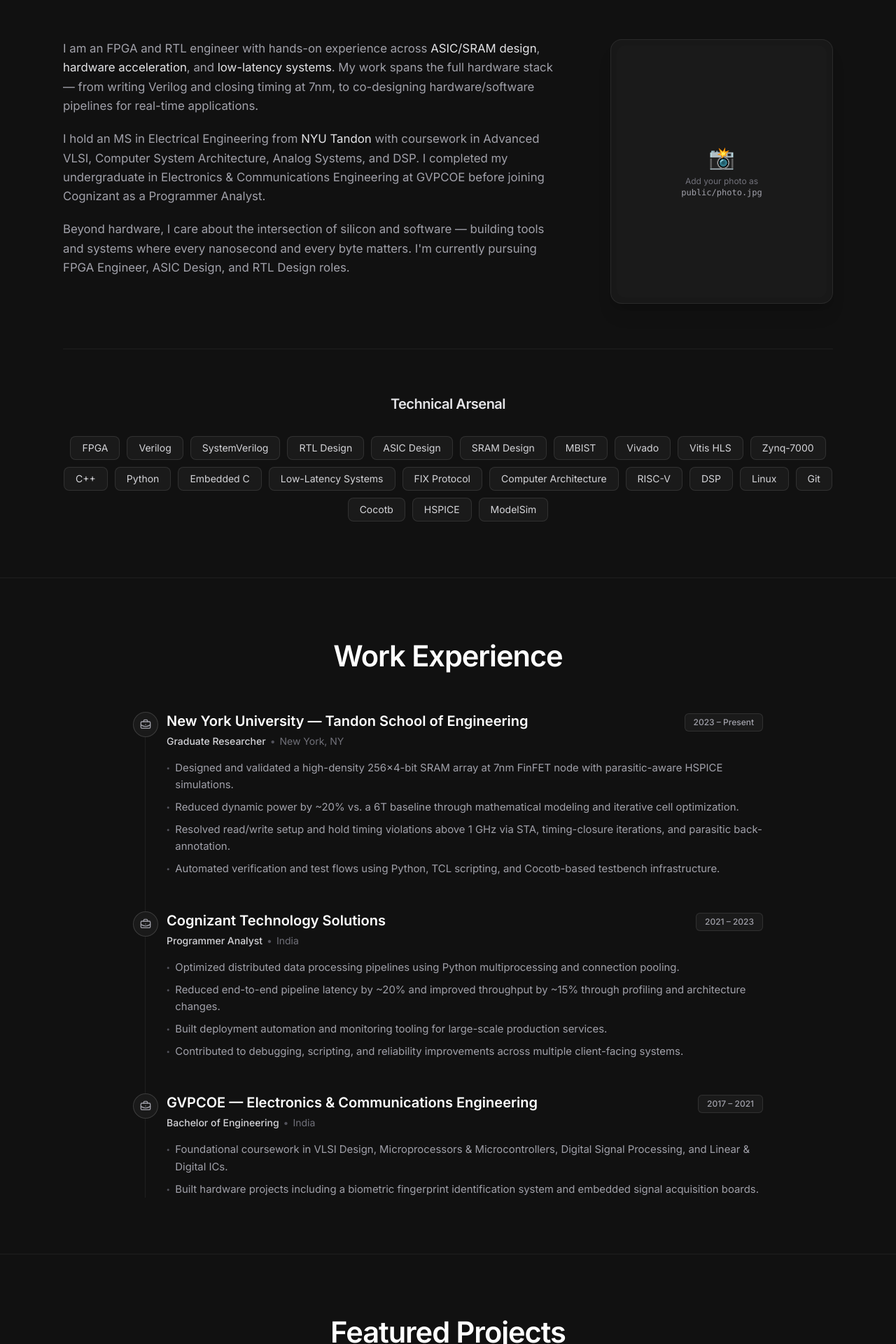
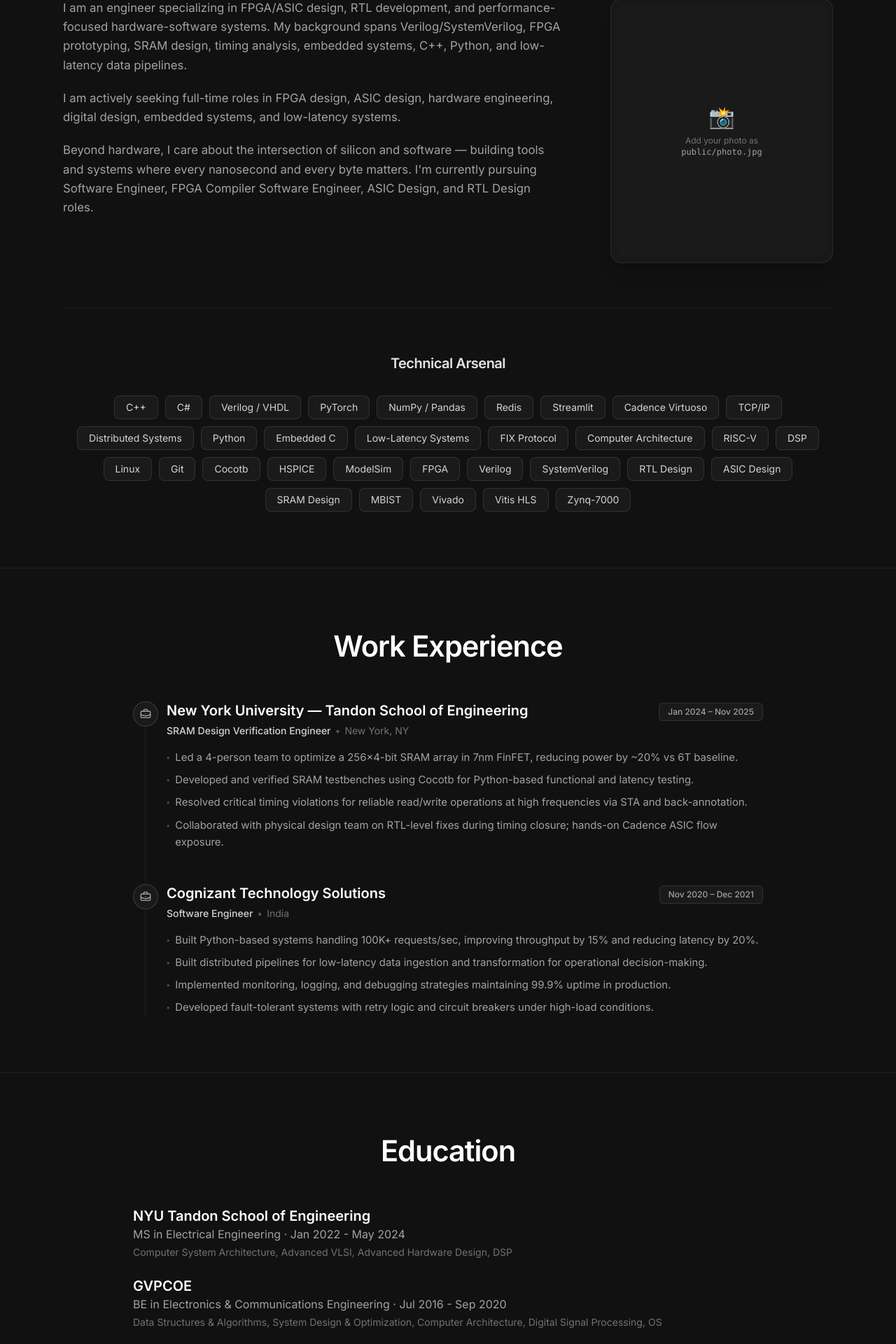
Before and after one commit to saulgoodman-bot/portfolio, a Next.js app: page / in a window 1280 px wide. Shown: the part 799-2719 px from the top of the page at 70% size. Built offline with nearby package versions, Linux system fonts and the light colour scheme.

Commit message:
Profile info

```diff
--- a/app/page.tsx
+++ b/app/page.tsx
@@ -35,24 +35,15 @@
                 {/* Left — text */}
                 <div className="space-y-5 text-[1.05rem] text-zinc-400 leading-relaxed">
                   <p className="reveal">
-                    I am an FPGA and RTL engineer with hands-on experience across{' '}
-                    <span className="text-zinc-200">ASIC/SRAM design</span>,{' '}
-                    <span className="text-zinc-200">hardware acceleration</span>, and{' '}
-                    <span className="text-zinc-200">low-latency systems</span>. My work spans
-                    the full hardware stack — from writing Verilog and closing timing at 7nm,
-                    to co-designing hardware/software pipelines for real-time applications.
+                    I am an engineer specializing in FPGA/ASIC design, RTL development, and performance-focused hardware-software systems. My background spans Verilog/SystemVerilog, FPGA prototyping, SRAM design, timing analysis, embedded systems, C++, Python, and low-latency data pipelines.
                   </p>
                   <p className="reveal">
-                    I hold an MS in Electrical Engineering from{' '}
-                    <span className="text-zinc-200">NYU Tandon</span> with coursework in
-                    Advanced VLSI, Computer System Architecture, Analog Systems, and DSP.
-                    I completed my undergraduate in Electronics &amp; Communications Engineering
-                    at GVPCOE before joining Cognizant as a Programmer Analyst.
+                    I am actively seeking full-time roles in FPGA design, ASIC design, hardware engineering, digital design, embedded systems, and low-latency systems.
                   </p>
                   <p className="reveal">
                     Beyond hardware, I care about the intersection of silicon and software —
                     building tools and systems where every nanosecond and every byte matters.
-                    I&apos;m currently pursuing FPGA Engineer, ASIC Design, and RTL Design roles.
+                    I&apos;m currently pursuing Software Engineer, FPGA Compiler Software Engineer, ASIC Design, and RTL Design roles.
                   </p>
                 </div>
 
@@ -103,6 +94,32 @@
             </div>
           </section>
 
+          <section
+            id="education"
+            className="border-t border-white/[0.06] py-20"
+          >
+            <div className="mx-auto w-[min(900px,92%)]">
+              <SectionTitle title="Education" />
+
+              <div className="space-y-6">
+                <div className="reveal">
+                  <h3 className="text-xl font-semibold">NYU Tandon School of Engineering</h3>
+                  <p className="text-zinc-400">MS in Electrical Engineering · Jan 2022 - May 2024</p>
+                  <p className="text-zinc-500 text-sm mt-1">
+                    Computer System Architecture, Advanced VLSI, Advanced Hardware Design, DSP
+                  </p>
+                </div>
+                <div className="reveal">
+                  <h3 className="text-xl font-semibold">GVPCOE</h3>
+                  <p className="text-zinc-400">BE in Electronics & Communications Engineering · Jul 2016 - Sep 2020</p>
+                  <p className="text-zinc-500 text-sm mt-1">
+                    Data Structures & Algorithms, System Design & Optimization, Computer Architecture, Digital Signal Processing, OS
+                  </p>
+                </div>
+              </div>
+            </div>
+          </section>
+
           {/* ── PROJECTS ──────────────────────────────────────────── */}
           <section
             id="projects"
--- a/components/ContactSection.tsx
+++ b/components/ContactSection.tsx
@@ -21,7 +21,7 @@
 
         {/* "Say Hello" pill button — matches reference exactly */}
         <a
-          href="mailto:chandrakiran@example.com"
+          href="mailto:chandrakirannarala@gmail.com"
           className="reveal inline-flex items-center gap-2.5 rounded-full bg-white px-8 py-4 text-base font-semibold text-black hover:bg-zinc-100 transition-colors duration-200 shadow-lg"
         >
           <Mail size={18} />
--- a/components/Hero.tsx
+++ b/components/Hero.tsx
@@ -28,16 +28,14 @@
       </h1>
 
       <p className="reveal mt-6 text-lg text-zinc-400 leading-relaxed max-w-2xl">
-        I build performance-critical hardware systems — from RTL design and ASIC flows
-        to FPGA-accelerated low-latency applications. MS Electrical Engineering, NYU Tandon.
-        Currently seeking FPGA, RTL, and hardware design roles.
+        I design and optimize high-performance digital systems across FPGA, ASIC, RTL, embedded platforms, and low-latency software.
       </p>
 
       <div className="reveal mt-10 flex flex-wrap gap-3">
         {[
-          { label: 'Resume',   href: '#' },
-          { label: 'GitHub',   href: '#' },
-          { label: 'LinkedIn', href: '#' },
+          { label: 'Resume',   href: '/assets/myresume.pdf' },
+          { label: 'GitHub',   href: 'https://github.com/chandrakirannarala' },
+          { label: 'LinkedIn', href: 'https://linkedin.com/in/chandrakirannarala' },
           { label: 'Contact',  href: '#contact' },
         ].map((item) => (
           <a
--- a/components/Navbar.tsx
+++ b/components/Navbar.tsx
@@ -6,6 +6,7 @@
 const navItems = [
   { label: 'About',      href: '#about' },
   { label: 'Experience', href: '#experience' },
+  { label: 'Education', href: '#education' },
   { label: 'Arsenal',    href: '#arsenal' },
   { label: 'Projects',   href: '#projects' },
   { label: 'Contact',    href: '#contact' },
@@ -59,13 +60,13 @@
 
           {/* Social icons */}
           <div className="hidden md:flex items-center gap-4 text-zinc-400">
-            <a href="#" aria-label="GitHub" className="hover:text-white transition-colors">
+            <a href="https://github.com/chandrakirannarala" aria-label="GitHub" className="hover:text-white transition-colors">
               <Github size={18} />
             </a>
-            <a href="#" aria-label="LinkedIn" className="hover:text-white transition-colors">
+            <a href="https://linkedin.com/in/chandrakirannarala" aria-label="LinkedIn" className="hover:text-white transition-colors">
               <Linkedin size={18} />
             </a>
-            <a href="#" aria-label="Resume" className="hover:text-white transition-colors">
+            <a href="/assets/myresume.pdf" aria-label="Resume" className="hover:text-white transition-colors">
               <FileText size={18} />
             </a>
           </div>
@@ -97,13 +98,13 @@
               </li>
             ))}
             <li className="flex gap-6 text-zinc-400 pt-4">
-              <a href="#" aria-label="GitHub" className="hover:text-white transition-colors">
+              <a href="https://github.com/chandrakirannarala" aria-label="GitHub" className="hover:text-white transition-colors">
                 <Github size={22} />
               </a>
-              <a href="#" aria-label="LinkedIn" className="hover:text-white transition-colors">
+              <a href="https://linkedin.com/in/chandrakirannarala" aria-label="LinkedIn" className="hover:text-white transition-colors">
                 <Linkedin size={22} />
               </a>
-              <a href="#" aria-label="Resume" className="hover:text-white transition-colors">
+              <a href="/assets/myresume.pdf" aria-label="Resume" className="hover:text-white transition-colors">
                 <FileText size={22} />
               </a>
             </li>
--- a/data/portfolio.ts
+++ b/data/portfolio.ts
@@ -15,17 +15,16 @@
 
 // ─── Skills shown in "Technical Arsenal" ───────────────────────
 export const skills = [
-  'FPGA',
-  'Verilog',
-  'SystemVerilog',
-  'RTL Design',
-  'ASIC Design',
-  'SRAM Design',
-  'MBIST',
-  'Vivado',
-  'Vitis HLS',
-  'Zynq-7000',
   'C++',
+  'C#',
+  'Verilog / VHDL',
+  'PyTorch',
+  'NumPy / Pandas',
+  'Redis',
+  'Streamlit',
+  'Cadence Virtuoso',
+  'TCP/IP',
+  'Distributed Systems',
   'Python',
   'Embedded C',
   'Low-Latency Systems',
@@ -38,44 +37,45 @@
   'Cocotb',
   'HSPICE',
   'ModelSim',
+  'FPGA',
+  'Verilog',
+  'SystemVerilog',
+  'RTL Design',
+  'ASIC Design',
+  'SRAM Design',
+  'MBIST',
+  'Vivado',
+  'Vitis HLS',
+  'Zynq-7000',
 ];
 
 // ─── Work Experience ────────────────────────────────────────────
 export const experiences: Experience[] = [
   {
     company: 'New York University — Tandon School of Engineering',
-    role: 'Graduate Researcher',
+    role: 'SRAM Design Verification Engineer',   // was "Graduate Researcher"
     location: 'New York, NY',
-    period: '2023 – Present',
+    period: 'Jan 2024 – Nov 2025',               // was "2023 – Present"
     points: [
-      'Designed and validated a high-density 256×4-bit SRAM array at 7nm FinFET node with parasitic-aware HSPICE simulations.',
-      'Reduced dynamic power by ~20% vs. a 6T baseline through mathematical modeling and iterative cell optimization.',
-      'Resolved read/write setup and hold timing violations above 1 GHz via STA, timing-closure iterations, and parasitic back-annotation.',
-      'Automated verification and test flows using Python, TCL scripting, and Cocotb-based testbench infrastructure.',
+      'Led a 4-person team to optimize a 256×4-bit SRAM array in 7nm FinFET, reducing power by ~20% vs 6T baseline.',
+      'Developed and verified SRAM testbenches using Cocotb for Python-based functional and latency testing.',
+      'Resolved critical timing violations for reliable read/write operations at high frequencies via STA and back-annotation.',
+      'Collaborated with physical design team on RTL-level fixes during timing closure; hands-on Cadence ASIC flow exposure.',
     ],
   },
   {
     company: 'Cognizant Technology Solutions',
-    role: 'Programmer Analyst',
+    role: 'Software Engineer',                   // was "Programmer Analyst"
     location: 'India',
-    period: '2021 – 2023',
+    period: 'Nov 2020 – Dec 2021',               // was "2021 – 2023"
     points: [
-      'Optimized distributed data processing pipelines using Python multiprocessing and connection pooling.',
-      'Reduced end-to-end pipeline latency by ~20% and improved throughput by ~15% through profiling and architecture changes.',
-      'Built deployment automation and monitoring tooling for large-scale production services.',
-      'Contributed to debugging, scripting, and reliability improvements across multiple client-facing systems.',
+      'Built Python-based systems handling 100K+ requests/sec, improving throughput by 15% and reducing latency by 20%.',
+      'Built distributed pipelines for low-latency data ingestion and transformation for operational decision-making.',
+      'Implemented monitoring, logging, and debugging strategies maintaining 99.9% uptime in production.',
+      'Developed fault-tolerant systems with retry logic and circuit breakers under high-load conditions.',
     ],
   },
-  {
-    company: 'GVPCOE — Electronics & Communications Engineering',
-    role: 'Bachelor of Engineering',
-    location: 'India',
-    period: '2017 – 2021',
-    points: [
-      'Foundational coursework in VLSI Design, Microprocessors & Microcontrollers, Digital Signal Processing, and Linear & Digital ICs.',
-      'Built hardware projects including a biometric fingerprint identification system and embedded signal acquisition boards.',
-    ],
-  },
+  // Keep GVPCOE education entry as-is or move to a separate Education section
 ];
 
 // ─── Featured Projects ──────────────────────────────────────────
@@ -90,15 +90,15 @@
   {
     title: 'RISC-V RV32I Processor',
     description:
-      'Full 5-stage pipelined implementation of the RISC-V RV32I base integer ISA in SystemVerilog. Includes hazard detection, data forwarding, branch prediction stubs, and instruction/data cache controllers.',
-    tech: ['SystemVerilog', 'RISC-V', 'RV32I', 'Pipelining', 'Computer Architecture'],
+      'Full 5-stage pipelined RV32I processor in SystemVerilog with hazard detection, forwarding logic, and branch stubs. Verified on Basys 3 FPGA at 100 MHz.',
+    tech: ['SystemVerilog', 'RISC-V', 'RV32I', 'Basys 3', 'Pipelining'],
     githubUrl: '#',
   },
   {
-    title: 'MBIST Engine — 256×4b SRAM @ 7nm',
+    title: 'MBIST Engine — 256x4b SRAM @ 7nm',
     description:
-      'Memory Built-In Self-Test engine for a 256×4-bit SRAM at 7nm FinFET. Implements March-C and MATS+ algorithms with full fault coverage analysis, timing verification, and automated TCL regression flows.',
-    tech: ['ASIC', 'SRAM', '7nm PDK', 'MBIST', 'HSPICE', 'TCL', 'Cocotb'],
+      'Memory Built-In Self-Test engine for a 256x4-bit SRAM at 7nm FinFET. Implements March-C and MATS+ algorithms with full fault coverage analysis, timing verification, and automated TCL regression flows.',
+    tech: ['ASIC', 'SRAM', '7nm FinFET', 'MBIST', 'HSPICE', 'Cadence Virtuoso', 'Cocotb', 'TCL'],
     githubUrl: '#',
   },
   {
@@ -122,4 +122,18 @@
     tech: ['Verilog', 'Artix-7', 'VGA', 'FSM', 'Digital Design'],
     githubUrl: '#',
   },
+  {
+    title: 'Moving Average Crossover Dashboard',
+    description:
+      'Event-driven trading strategy prototype with live Alpha Vantage data, Streamlit dashboard, Sharpe ratio & Max Drawdown metrics, and Redis caching for sub-second responsiveness.',
+    tech: ['Python', 'Streamlit', 'Alpha Vantage API', 'Redis', 'Plotly', 'Event-Driven'],
+    githubUrl: '#',
+  },
+  {
+    title: 'F1 Performance Analysis Platform',
+    description:
+      'Real-time F1 telemetry dashboard integrating lap times, tyre degradation, and pit stop analytics via OpenF1 API with multi-level caching.',
+    tech: ['Python', 'Streamlit', 'OpenF1 API', 'Redis', 'Plotly'],
+    githubUrl: '#',
+  },
 ];
```
Also changed, not shown: 1 other file (tests, documents, lock files or other folders).
